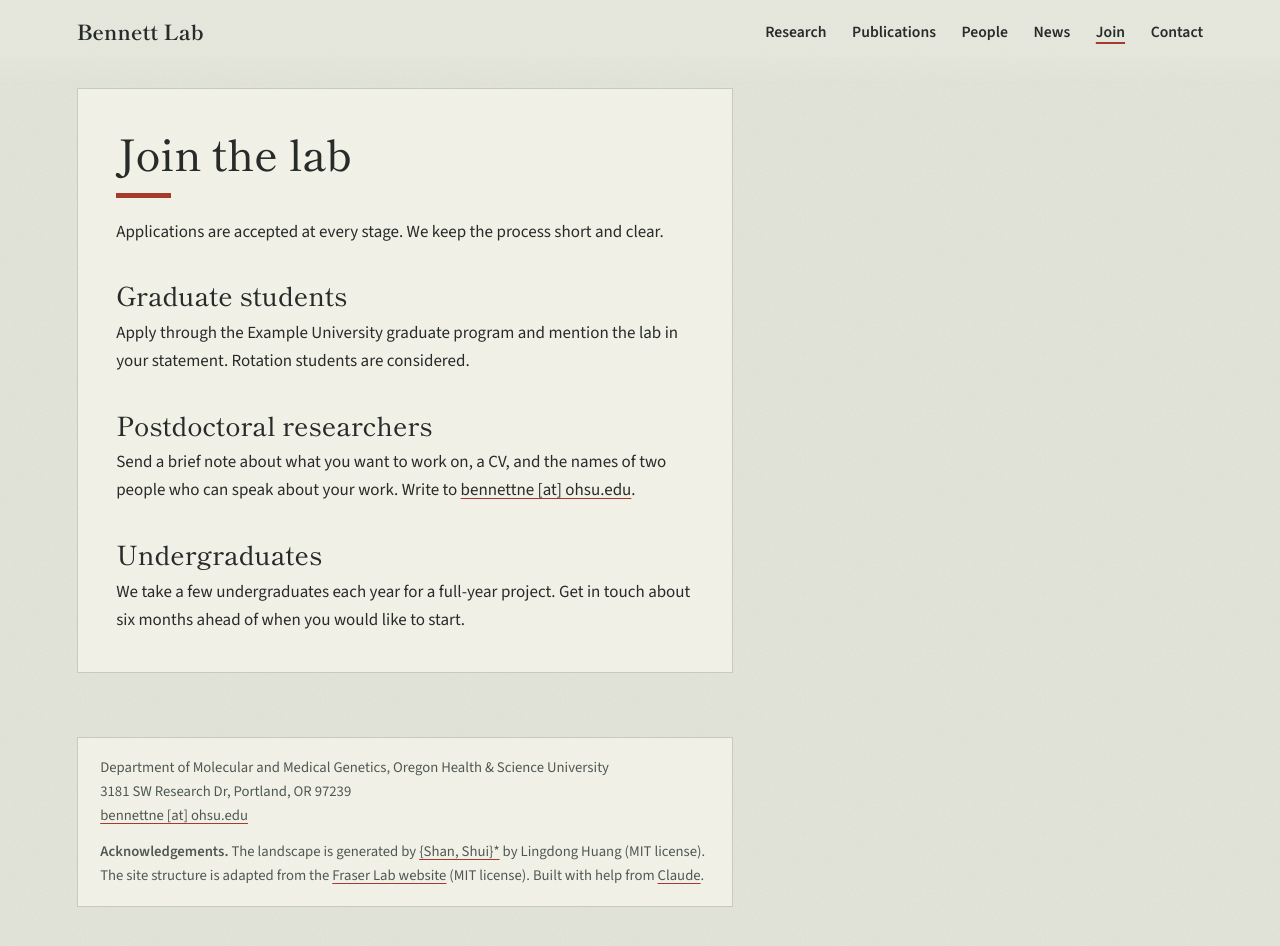
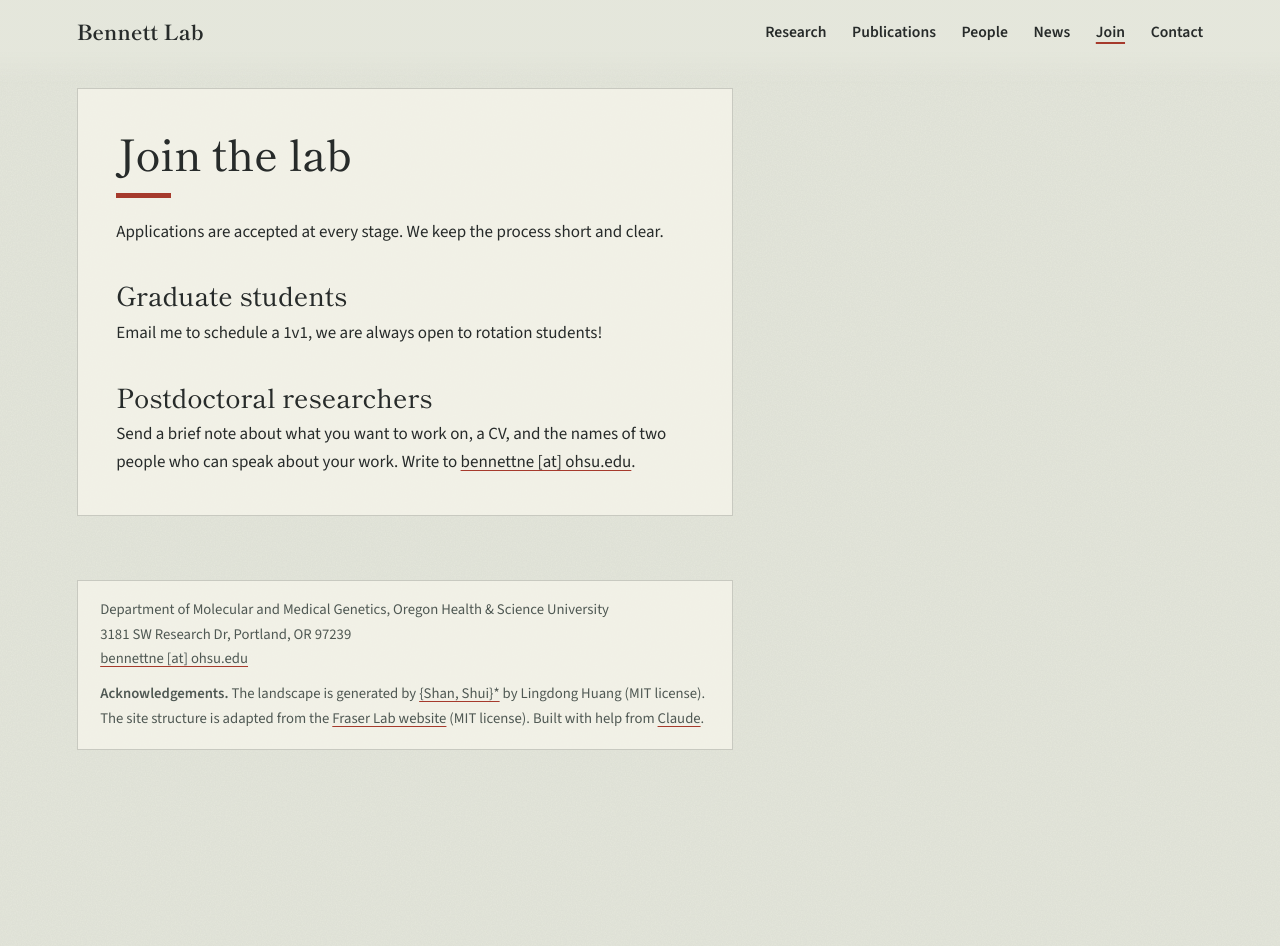
Before and after one commit to Bennett-Lab-OHSU/Bennett-Lab-OHSU.github.io, a Jekyll site: the page built from join/index.md, in a window 1280 px wide and 955 px high. Shown: the top 946 px of the window. Built offline with Jekyll 4.4.1, drawn with Linux system fonts in a browser that asks for light colours.

Commit message:
Revise application process for graduate students
Updated application instructions for graduate students and removed undergraduates section.

```diff
--- a/join/index.md
+++ b/join/index.md
@@ -7,12 +7,8 @@ Applications are accepted at every stage. We keep the process short and clear.
 
 ## Graduate students
 
-Apply through the Example University graduate program and mention the lab in your statement. Rotation students are considered.
+Email me to schedule a 1v1, we are always open to rotation students!
 
 ## Postdoctoral researchers
 
 Send a brief note about what you want to work on, a CV, and the names of two people who can speak about your work. Write to {% include email.html address=site.email %}.
-
-## Undergraduates
-
-We take a few undergraduates each year for a full-year project. Get in touch about six months ahead of when you would like to start.
```
